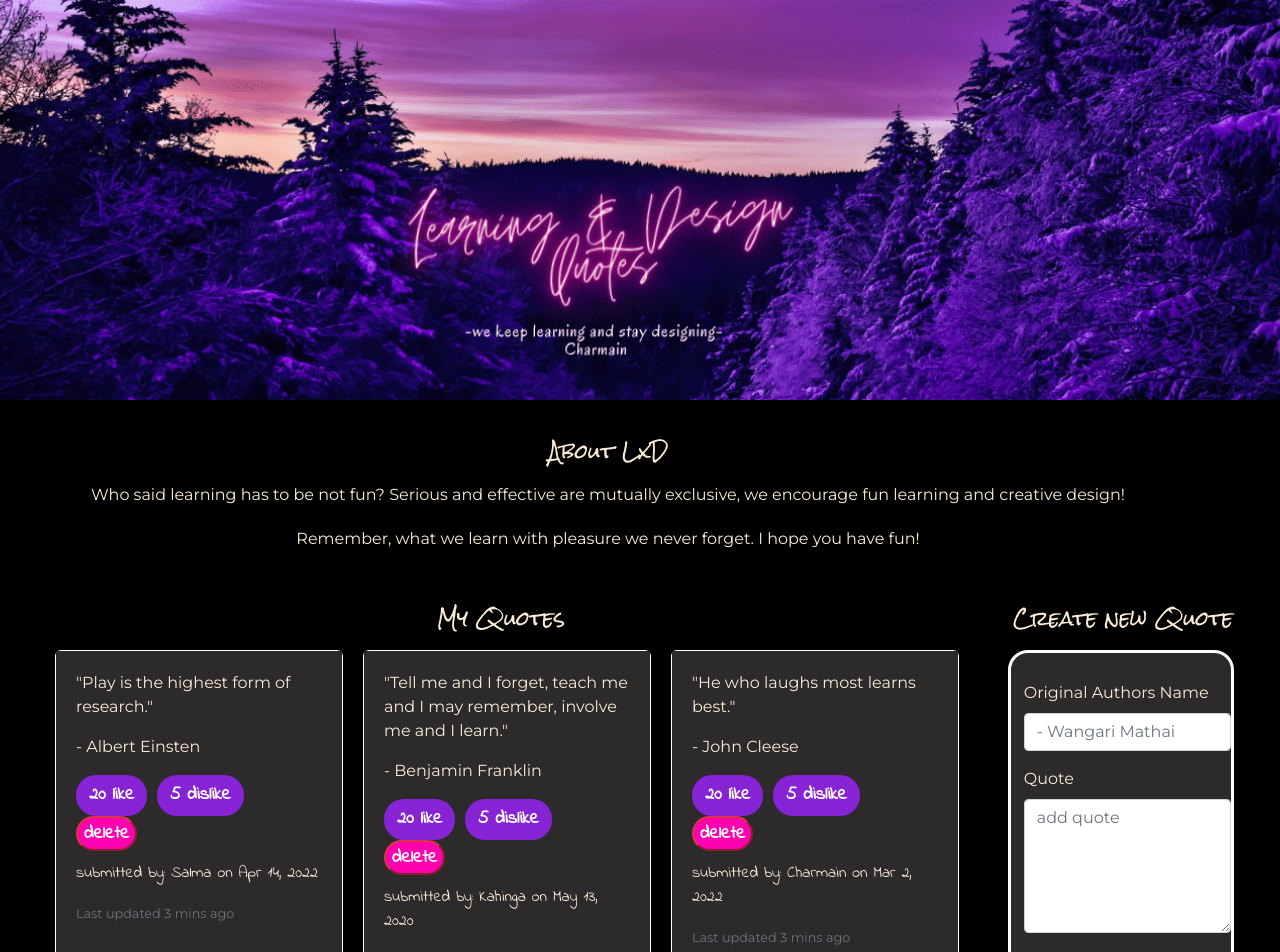
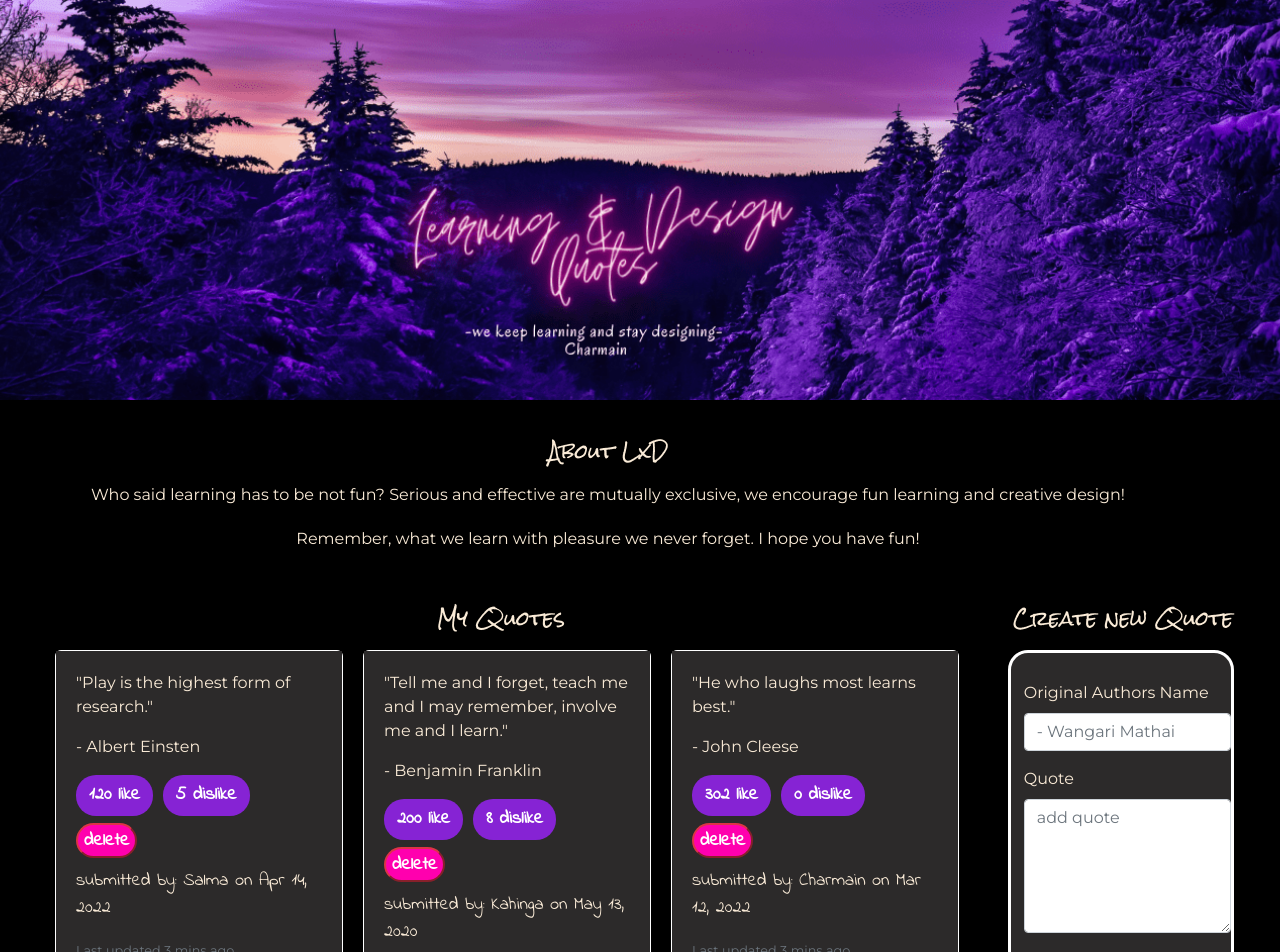
Before and after one commit to Charmain-Bonareri/lxd-quotes, an Angular app: page / in a window 1280 px wide. Shown: the top 952 px of the page. Built offline with nearby package versions, Linux system fonts and the light colour scheme; a web font is replaced by a local one.

Commit message:
Corrected errors on likes and dislikes vote.

```diff
--- a/src/app/quote-detail/quote-detail.component.css
+++ b/src/app/quote-detail/quote-detail.component.css
@@ -19,4 +19,5 @@
   padding-top: 3px;
   padding-left: 6px;
   padding-right: 6px;
+  margin-top: 3%;
 }
--- a/src/app/quote-detail/quote-detail.component.html
+++ b/src/app/quote-detail/quote-detail.component.html
@@ -1,4 +1,4 @@
 
-<button type="button" class="btn btn-default" (click)="upVote()">{{upvotes}} like </button>
-<button type="button" class="btn btn-default" (click)="downVote()">{{downvotes}} dislike </button>
+<button type="button" class="btn btn-default" (click)="upVote()"> {{quote.likes}} like </button>
+<button type="button" class="btn btn-default" (click)="downVote()"> {{quote.dislikes}} dislike </button>
 <button class="btn2 btn-danger" (click)='quoteDelete(true)'><i class="fa fa-trash"></i> <span> delete </span></button>
--- a/src/app/quote-detail/quote-detail.component.ts
+++ b/src/app/quote-detail/quote-detail.component.ts
@@ -16,16 +16,15 @@ export class QuoteDetailComponent implements OnInit {
    }
 
 
-  upvotes = 20;
-  downvotes = 5;
+
 
 
   upVote(){
-    this.upvotes = this.upvotes +1;//adds one on mouse click
+    this.quote.likes = this.quote.likes +1;//adds one on mouse click
   }
 
   downVote(){
-    this.downvotes = this.downvotes +1;//adds one per mouse click
+    this.quote.dislikes = this.quote.dislikes +1;//adds one per mouse click
   }
 
 
--- a/src/app/quote-form/quote-form.component.ts
+++ b/src/app/quote-form/quote-form.component.ts
@@ -10,14 +10,14 @@ import { FormGroup,} from '@angular/forms';
 })
 export class QuoteFormComponent implements OnInit {
 
-  newQuote = new Quote(0, "", "", "", new Date());//format as defined by class property
+  newQuote = new Quote(0, "", "", "",0,0, new Date());//format as defined by class property
 
   @Output() addQuote = new EventEmitter<Quote>();//event emitter to listen and send out new quotes on quote parent component
   quoteForm: any;
 
   submitQuote() {
     this.addQuote.emit(this.newQuote);
-    this.newQuote = new Quote(0, "", "", "", new Date());    //this triggers addition of the new quote
+    this.newQuote = new Quote(0, "", "", "", 0,0,new Date());    //this triggers addition of the new quote
   }
 
 
--- a/src/app/quote.ts
+++ b/src/app/quote.ts
@@ -6,7 +6,10 @@ export class Quote {
     public quotecontent: string,
     public author: string,
     public submittedquote: string,
+    public likes: number,
+    public dislikes: number,
     public completeDate: Date){
+
   }
 
 }
--- a/src/app/quotes/quotes.component.css
+++ b/src/app/quotes/quotes.component.css
@@ -30,6 +30,7 @@ padding: 30px;
 .quote-submittedby{
   margin-top: 10px;
   font-family: 'Indie Flower', cursive;
+  font-size: large;
 }
 .header2{
   font-family: 'Rock Salt', cursive;
--- a/src/app/quotes/quotes.component.ts
+++ b/src/app/quotes/quotes.component.ts
@@ -11,12 +11,12 @@ export class QuotesComponent implements OnInit {
   @Output() isComplete = new EventEmitter<boolean>();
 
   quotes:Quote[]= [
-    new Quote(1,'"Play is the highest form of research."', '- Albert Einsten', 'Salma',   new Date(2022,3,14)),
-    new Quote(2, '"Tell me and I forget, teach me and I may remember, involve me and I learn."', '- Benjamin Franklin','Kahinga', new Date(2020,4,13)),
-    new Quote(3,  '"He who laughs most learns best."','- John Cleese',  'Charmain', new  Date(2022,2,2)),
-    new Quote(4,  '"When UX doesn’t consider ALL users, shouldn’t it be known as “SOME User Experience” or… SUX?"', '- Billy Gregory', 'Charmain',  new Date(2021,1,12)),
-    new Quote(5,  '"Art has to move you and design does not, unless its’s a good design for a bus."', '- David Hockney', 'Anastacia', new Date(2019,6,9)),
-    new Quote(6,  '"The life of a designer is a life of a fight, fight against the ugliness and dullness."', '- Massimo Vignelli', 'Lawrencio', new Date(2021,7,18)),
+    new Quote(1,'"Play is the highest form of research."', '- Albert Einsten', 'Salma', 120,5, new Date(2022,3,14)),
+    new Quote(2, '"Tell me and I forget, teach me and I may remember, involve me and I learn."', '- Benjamin Franklin','Kahinga', 200,8, new Date(2020,4,13)),
+    new Quote(3,  '"He who laughs most learns best."','- John Cleese',  'Charmain', 302, 0,  new  Date(2022,2,12)),
+    new Quote(4,  '"When UX doesn’t consider ALL users, shouldn’t it be known as “SOME User Experience” or… SUX?"', '- Billy Gregory', 'Charmain', 180, 9,  new Date(2021,1,12)),
+    new Quote(5,  '"Art has to move you and design does not, unless its’s a good design for a bus."', '- David Hockney', 'Anastacia',80,0, new Date(2019,6,9)),
+    new Quote(6,  '"The life of a designer is a life of a fight, fight against the ugliness and dullness."', '- Massimo Vignelli', 'Lawrencio', 98,2,new Date(2021,7,18)),
   ];
 
 
```
